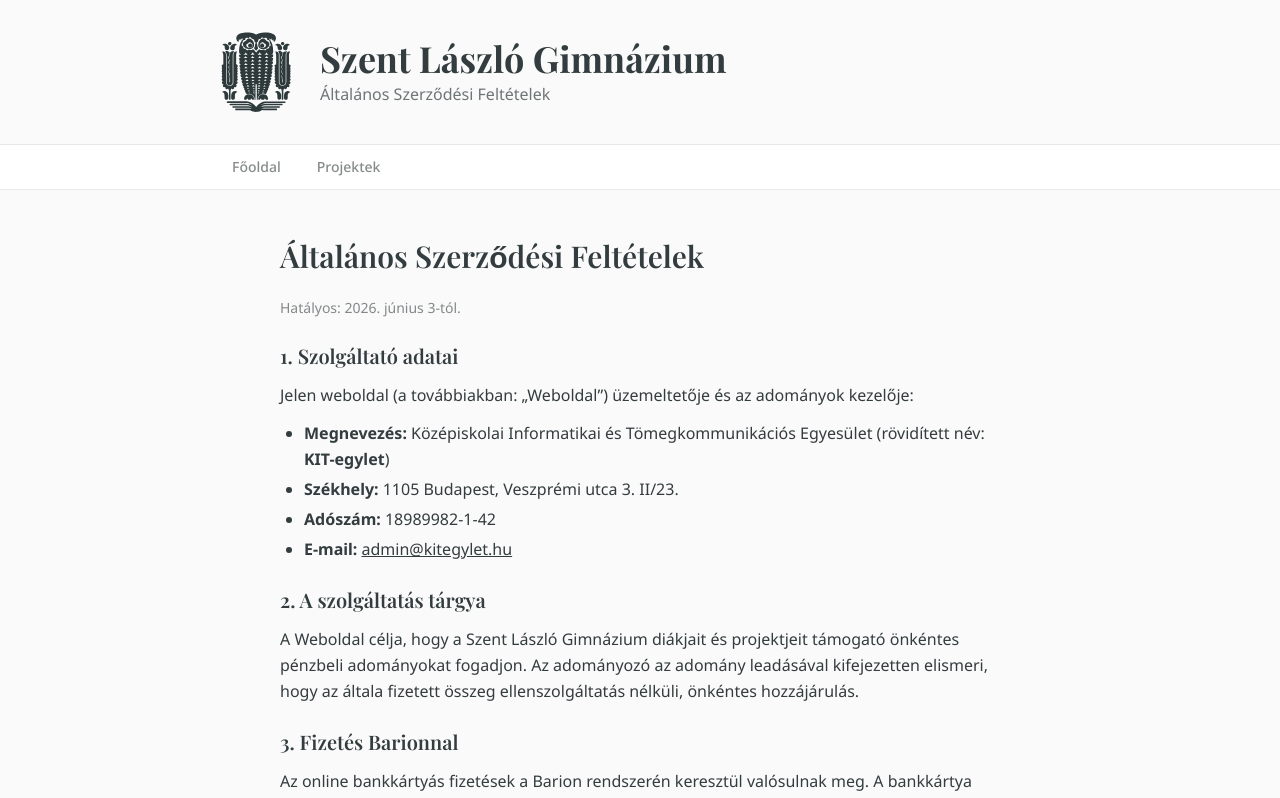
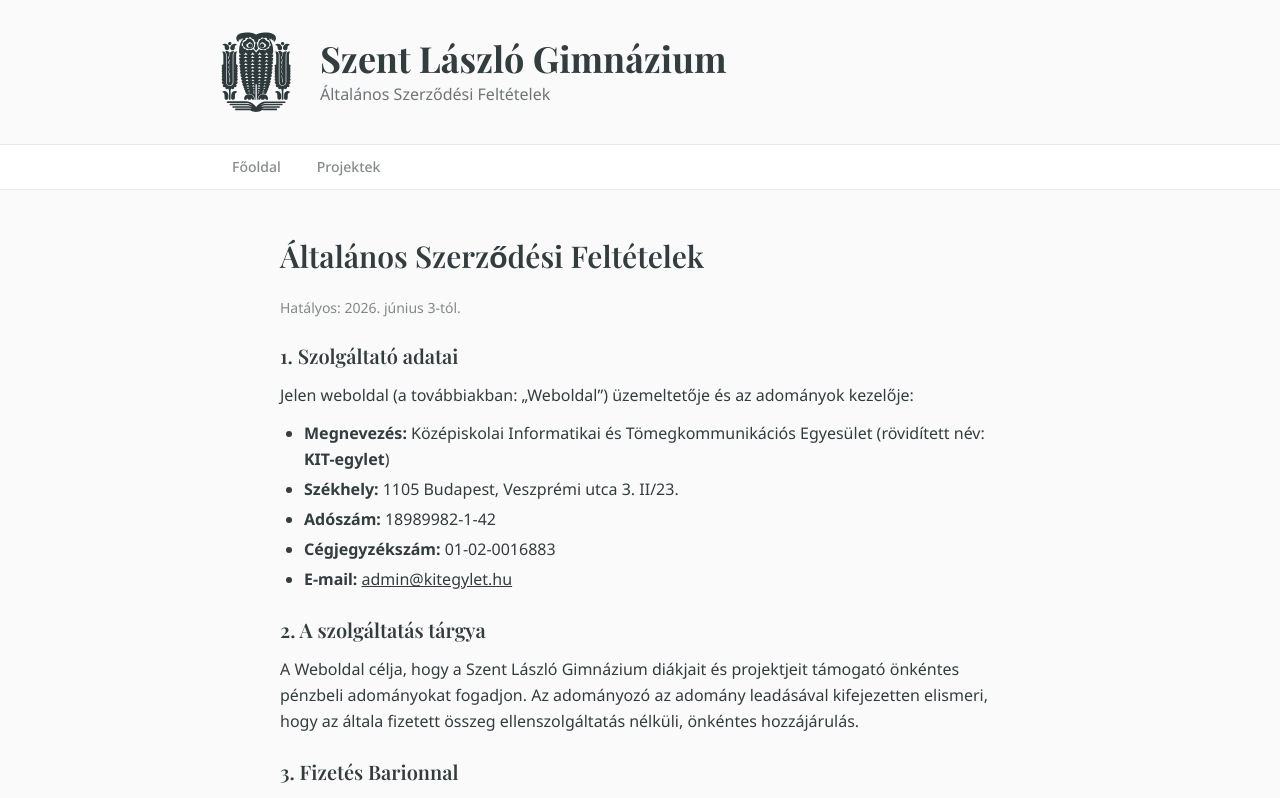
Before and after one commit to PstasDev/szlg-adomany, a Next.js app: page /aszf in a window 1280 px wide. Shown: the top 798 px of the page. Built offline with nearby package versions, Linux system fonts and the light colour scheme; no server answers.

Commit message:
feat(AszfPage): add company registration number to service provider details

```diff
--- a/app/aszf/page.tsx
+++ b/app/aszf/page.tsx
@@ -37,6 +37,9 @@
             </li>
             <li>
               <strong>Adószám:</strong> 18989982-1-42
+            </li>
+            <li>
+              <strong>Cégjegyzékszám:</strong> 01-02-0016883
             </li>
             <li>
               <strong>E-mail:</strong>{' '}
```
